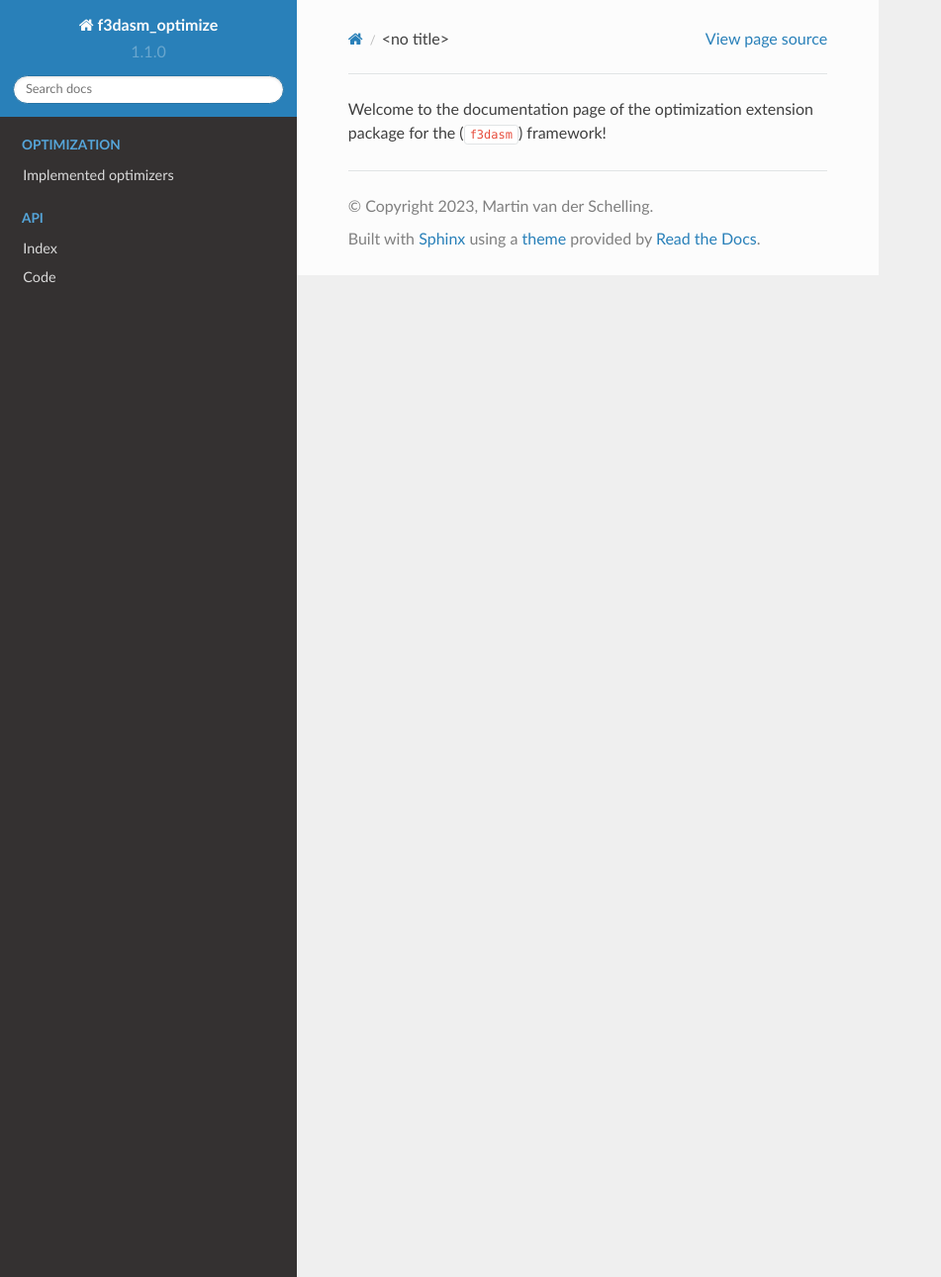
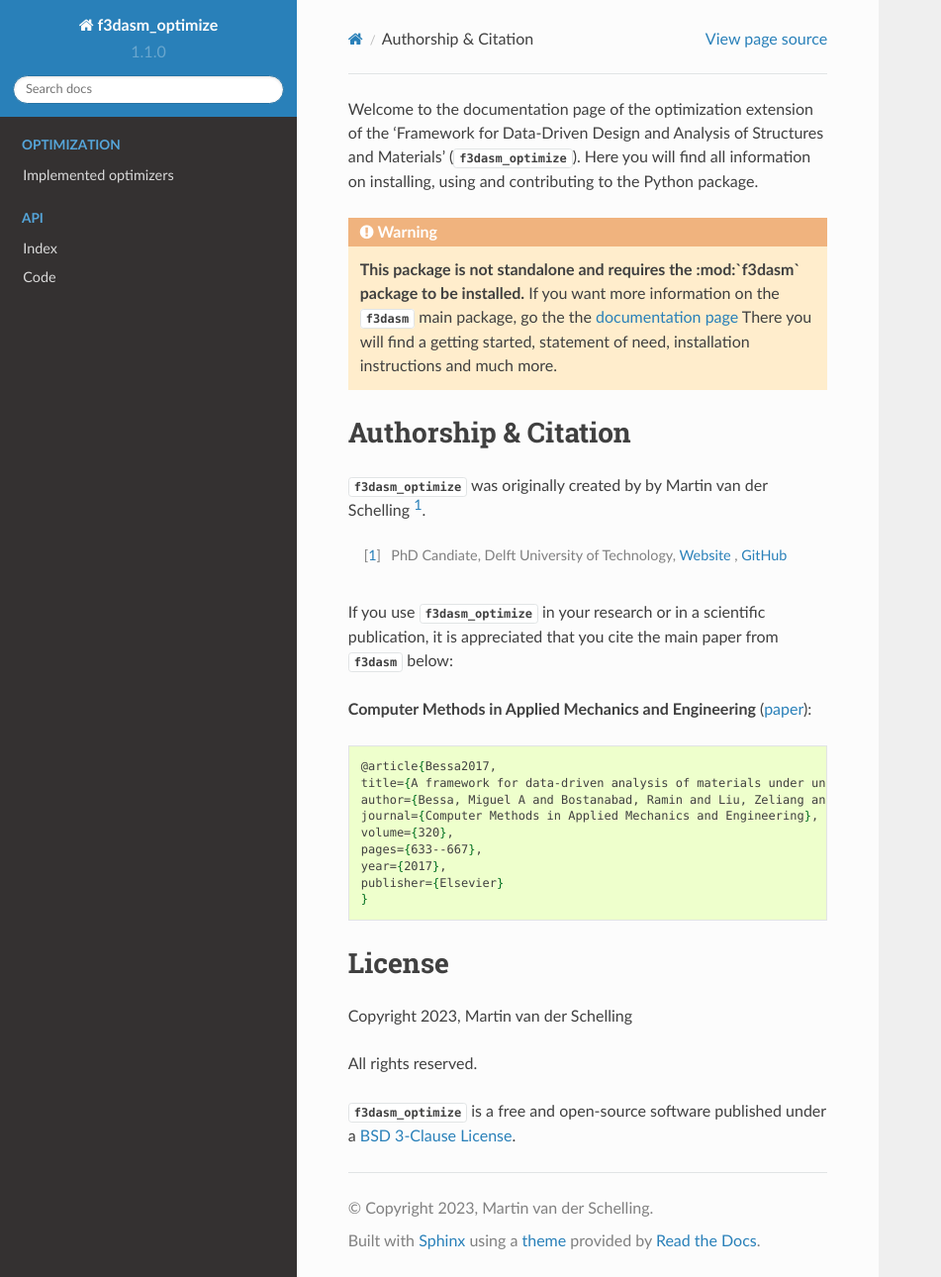
Before and after one commit to bessagroup/f3dasm_optimize, a Sphinx documentation site: the page built from docs/source/readme.rst, in a window 1280 px wide and 1290 px high. Shown: the whole window at 99% size, without its empty margins (0-951 px from the left). Built offline with Sphinx 7.4.7 and the Read the Docs theme 2.0.0, drawn with Linux system fonts in a browser that asks for light colours.

Commit message:
updated readme.rst

```diff
--- a/docs/source/readme.rst
+++ b/docs/source/readme.rst
@@ -1 +1,38 @@
-Welcome to the documentation page of the optimization extension package for the (:code:`f3dasm`) framework!
+Welcome to the documentation page of the optimization extension of the 'Framework for Data-Driven Design and Analysis of Structures and Materials' (:mod:`f3dasm_optimize`).
+Here you will find all information on installing, using and contributing to the Python package.
+
+.. warning::
+    **This package is not standalone and requires the :mod:`f3dasm` package to be installed.**
+    If you want more information on the :mod:`f3dasm` main package, go the the `documentation page <https://bessagroup.github.io/f3dasm/>`_
+    There you will find a getting started, statement of need, installation instructions and much more.
+
+Authorship & Citation
+---------------------
+
+:mod:`f3dasm_optimize` was originally created by by Martin van der Schelling [1]_.
+
+.. [1] PhD Candiate, Delft University of Technology, `Website <https://mpvanderschelling.github.io/>`_ , `GitHub <https://github.com/mpvanderschelling/>`_
+
+If you use :mod:`f3dasm_optimize` in your research or in a scientific publication, it is appreciated that you cite the main paper from :mod:`f3dasm` below:
+
+**Computer Methods in Applied Mechanics and Engineering** (`paper <https://doi.org/10.1016/j.cma.2017.03.037>`_):
+
+.. code-block:: tex
+
+    @article{Bessa2017,
+    title={A framework for data-driven analysis of materials under uncertainty: Countering the curse of dimensionality},
+    author={Bessa, Miguel A and Bostanabad, Ramin and Liu, Zeliang and Hu, Anqi and Apley, Daniel W and Brinson, Catherine and Chen, Wei and Liu, Wing Kam},
+    journal={Computer Methods in Applied Mechanics and Engineering},
+    volume={320},
+    pages={633--667},
+    year={2017},
+    publisher={Elsevier}
+    }
+
+License
+-------
+Copyright 2023, Martin van der Schelling
+
+All rights reserved.
+
+:mod:`f3dasm_optimize` is a free and open-source software published under a `BSD 3-Clause License <https://github.com/bessagroup/f3dasm_optimize/blob/main/LICENSE>`_.
```
